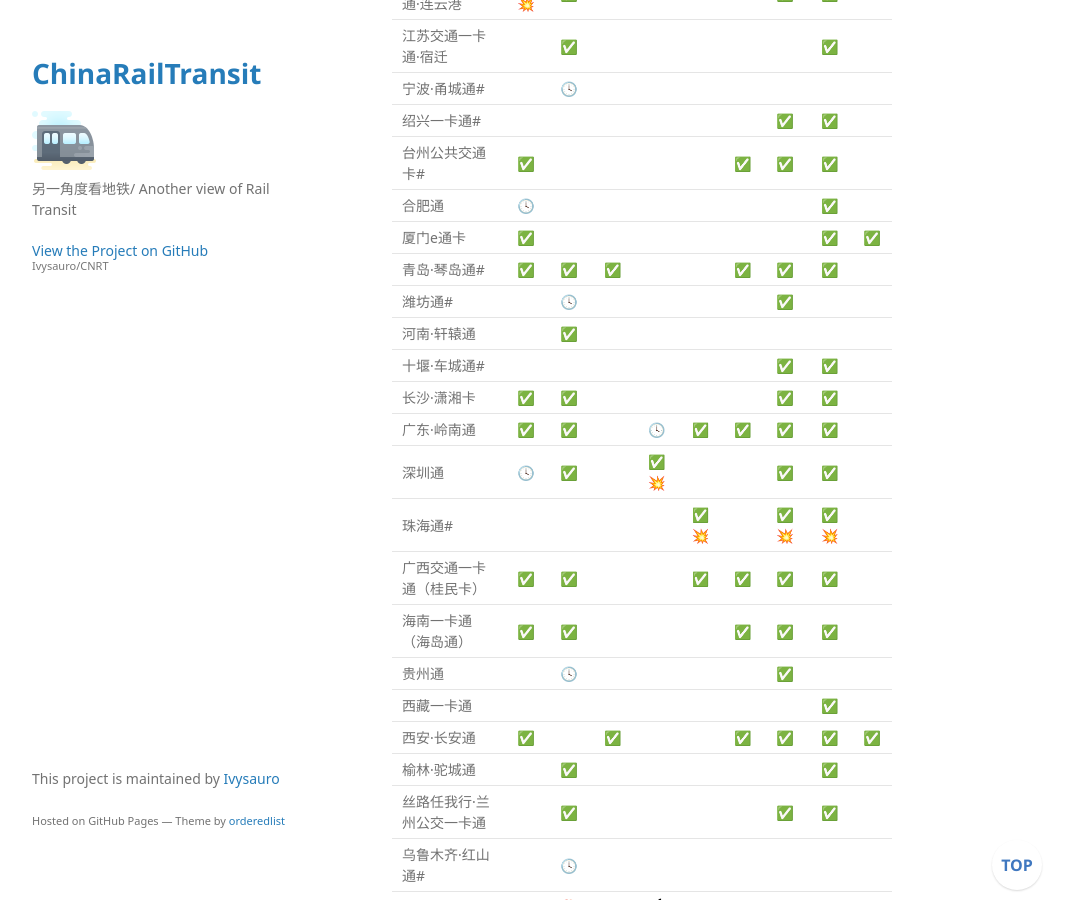
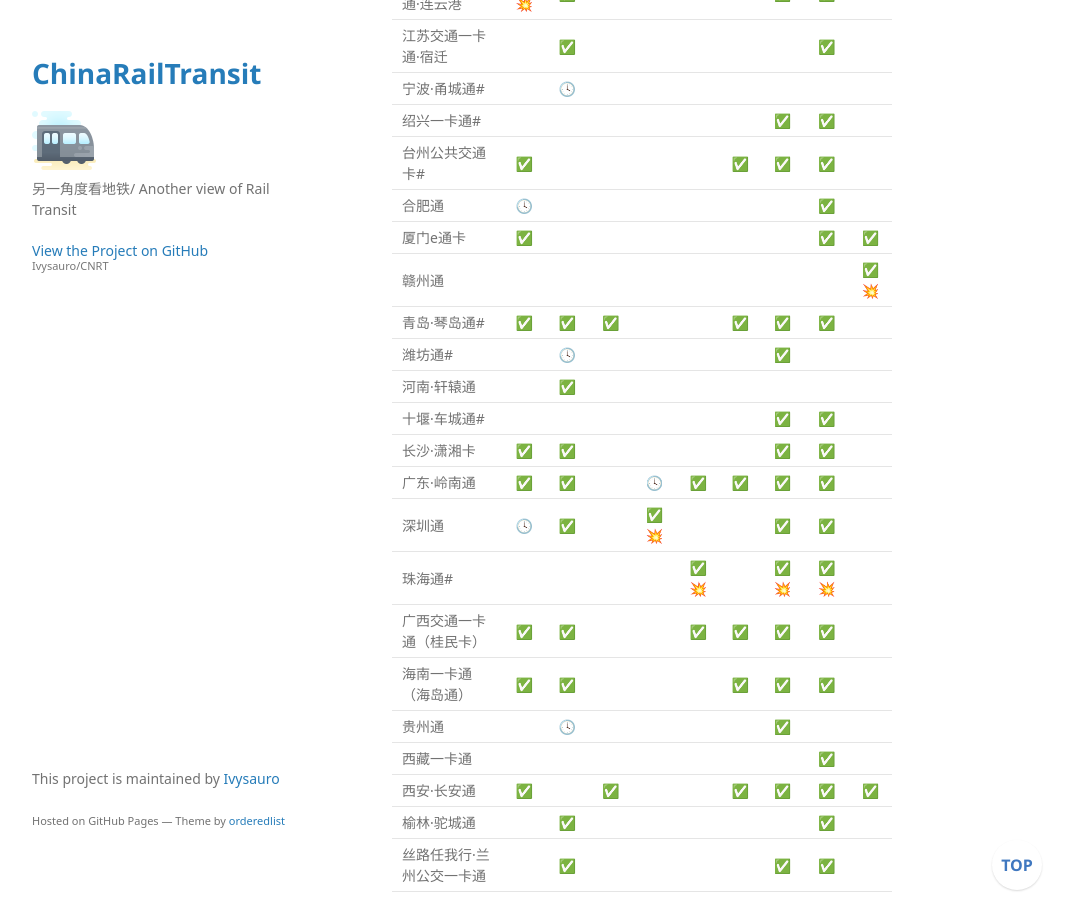
Before and after one commit to Ivysauro/CNRT, a Jekyll site: the page built from data/NFC.md, in a window 1280 px wide and 900 px high, scrolled down 2278 px. Shown: the whole window, without its empty margins (178-1249 px from the left). Built offline with Jekyll 4.4.1, drawn with Linux system fonts in a browser that asks for light colours; some web fonts are replaced; our own code applies the rules of GitHub Pages for plain Markdown files; a script that is not in the unit is left out.

Commit message:
🍊更新腾讯乘车卡数据

```diff
--- a/data/NFC.md
+++ b/data/NFC.md
@@ -60,6 +60,7 @@
 | 台州公共交通卡# | ✅ | | | | | ✅ | ✅ | ✅ ||
 | 合肥通 | 🕓 | | | | | | | ✅ ||
 | 厦门e通卡 | ✅ | | | | | | | ✅ | ✅ |
+| 赣州通 | | | | | | | | | ✅💥 |
 | 青岛·琴岛通# | ✅ | ✅ | ✅ | | | ✅ | ✅ | ✅ ||
 | 潍坊通# | | 🕓 ||||| ✅ |||
 | 河南·轩辕通 | | ✅ ||||||||
```
